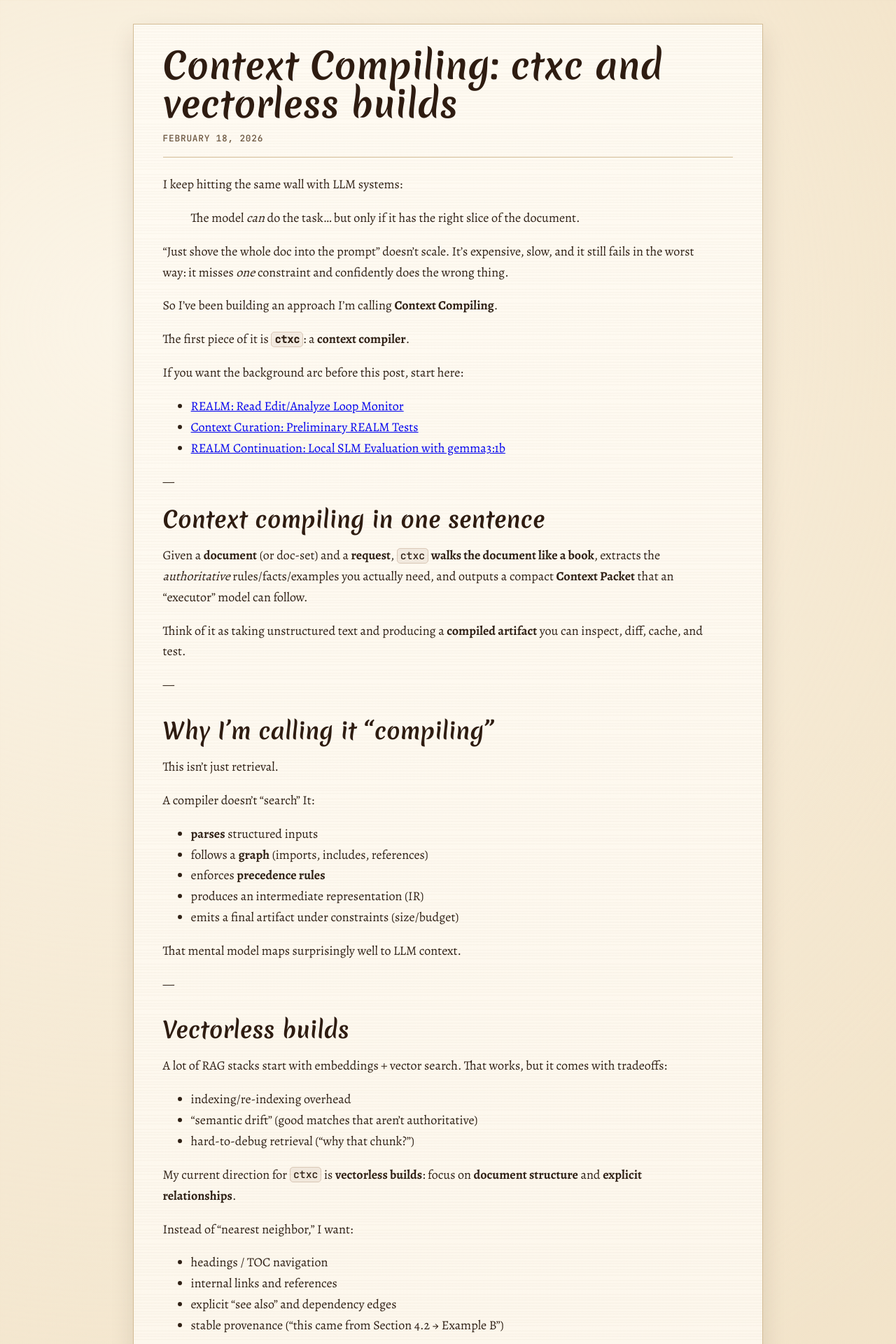
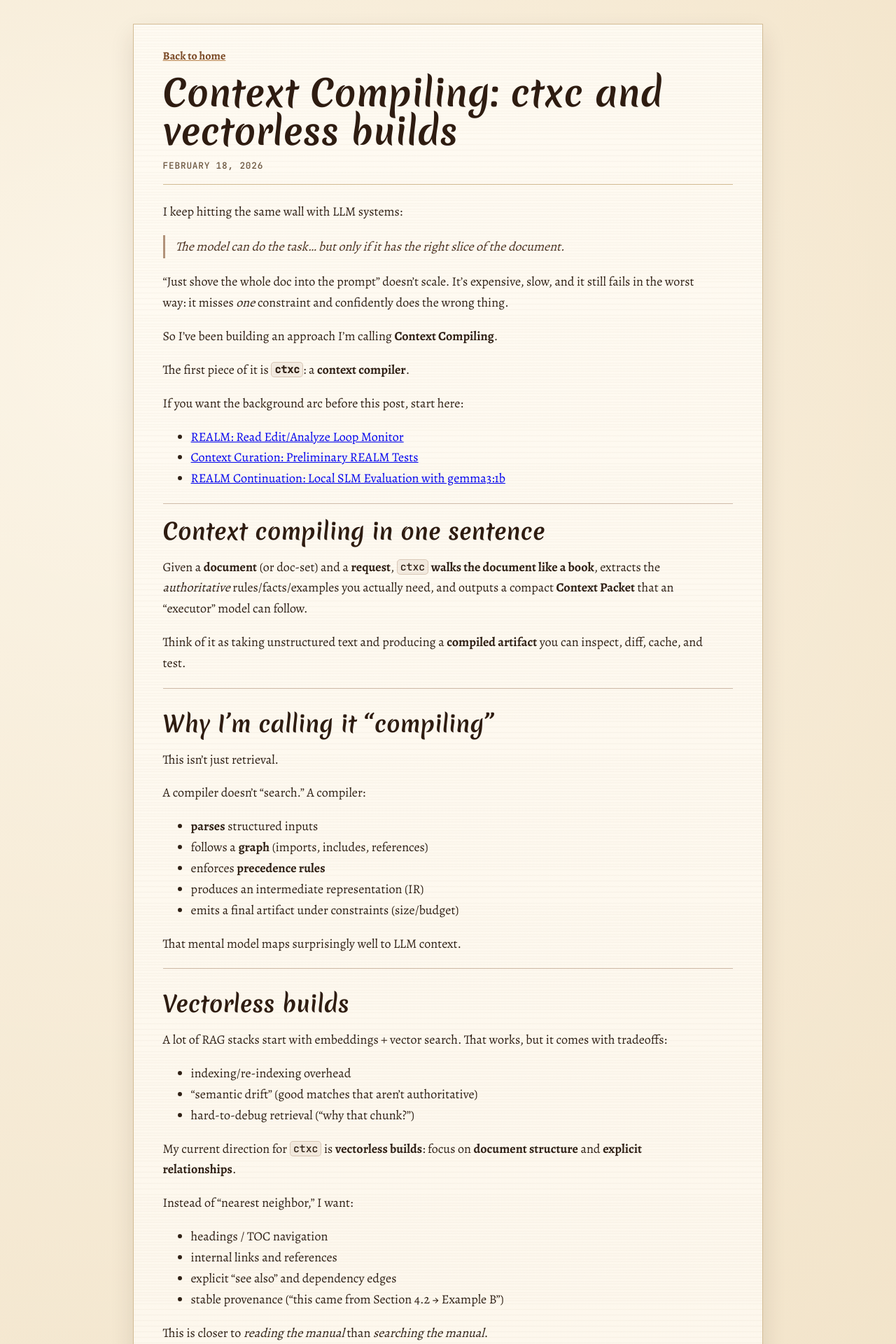
Before and after one commit to tkellehe/tkellehe.github.io, a Jekyll site: the page built from _posts/2026-02-18-context-compiler-initial-design-work.md, in a window 1280 px wide. Shown: the top 1920 px of the page at 70% size. Built offline with Jekyll 4.4.1, drawn with Linux system fonts in a browser that asks for light colours; some of the changed text lies outside the part shown.

Commit message:
feat: better diagram for REALM

```diff
--- a/_layouts/post.html
+++ b/_layouts/post.html
@@ -2,6 +2,7 @@
 layout: default
 ---
 <article class="post-entry">
+  <a class="back-link" href="{{ '/' | relative_url }}">Back to home</a>
   <header class="post-header">
     <h1>{{ page.title }}</h1>
     <p class="post-date">{{ page.date | date: "%B %-d, %Y" }}</p>
--- a/_posts/2026-02-18-context-compiler-initial-design-work.md
+++ b/_posts/2026-02-18-context-compiler-initial-design-work.md
@@ -23,7 +23,7 @@
 - [Context Curation: Preliminary REALM Tests]({% post_url 2026-02-03-context-curation-preliminary-realm-tests %})
 - [REALM Continuation: Local SLM Evaluation with gemma3:1b]({% post_url 2026-02-04-realm-slm-follow-up-gemma3-1b %})
 
-—
+---
 
 ## Context compiling in one sentence
 
@@ -31,13 +31,13 @@
 
 Think of it as taking unstructured text and producing a **compiled artifact** you can inspect, diff, cache, and test.
 
-—
+---
 
 ## Why I’m calling it “compiling”
 
 This isn’t just retrieval.
 
-A compiler doesn’t “search” It:
+A compiler doesn’t “search.” A compiler:
 
 - **parses** structured inputs
 - follows a **graph** (imports, includes, references)
@@ -47,7 +47,7 @@
 
 That mental model maps surprisingly well to LLM context.
 
-—
+---
 
 ## Vectorless builds
 
@@ -72,7 +72,7 @@
 
 For the local-first evidence behind that stance, see [REALM Continuation: Local SLM Evaluation with gemma3:1b]({% post_url 2026-02-04-realm-slm-follow-up-gemma3-1b %}).
 
-—
+---
 
 ## How `ctxc` works (high level)
 
@@ -85,7 +85,7 @@
 
 The output is not “a long paste.” It’s a **Context Packet**.
 
-—
+---
 
 ## The Context Packet (the thing that matters)
 
@@ -106,18 +106,21 @@
 - `trace`: why did we include this item?
 - `diff`: what changed between two compiles?
 - `lint`: did the executor violate a MUST rule?
-- caching: reuse packets, incrementally rebuild when docs change
+- `cache`: reuse packets, incrementally rebuild when docs change
 
-—
+---
 
 ## Where REALM fits
 
 This work is designed around the same loop I’ve been exploring in [REALM: Read Edit/Analyze Loop Monitor]({% post_url 2026-02-01-realm-read-edit-analyze-loop-monitor %}):
 
-- **Read** about what the task needs
-- **Edit/Analyze** the current sections
-- **Loop** and refine the context
-- **Monitor** the context to ensure on track or if needs to exit
+{% include components/figure-card.html src="/assets/images/posts/2026-02-01/realm-diagram.png" alt="REALM loop diagram showing iterative document navigation and context accumulation" width="1536" height="940" caption="A baseline REALM loop: read, edit/analyze, loop, and monitor to emit minimal context." %}
+
+- **(input)**: the task + the document (purple)
+- **Read** about what the task needs (red)
+- **Edit/Analyze** the current sections (orange)
+- **Loop** and refine the context (blue)
+- **Monitor** the context to ensure on track or if needs to exit (green)
 
 `ctxc` is the practical “compiler” implementation of that loop.
 
@@ -126,7 +129,7 @@
 - [Context Curation: Preliminary REALM Tests]({% post_url 2026-02-03-context-curation-preliminary-realm-tests %})
 - [REALM Continuation: Local SLM Evaluation with gemma3:1b]({% post_url 2026-02-04-realm-slm-follow-up-gemma3-1b %})
 
-—
+---
 
 ## Why this is exciting for coding tools
 
@@ -146,7 +149,7 @@
 
 …and then hand a clean packet to the executor.
 
-—
+---
 
 ## Why this is *even more* exciting for writing books
 
@@ -171,7 +174,7 @@
 
 > the compiler carries the structure; the tiny model carries the pen.
 
-—
+---
 
 ## Implementation direction
 
@@ -183,7 +186,7 @@
 
 Local-first matters—especially for authors.
 
-—
+---
 
 ## The end goal
 
@@ -193,7 +196,7 @@
 
 And once the compiler is reliable, the executor can be much smaller too.
 
-—
+---
 
 ## What’s next
 
--- a/assets/css/main.css
+++ b/assets/css/main.css
@@ -372,6 +372,32 @@
   max-width: 82ch;
 }
 
+.post-content blockquote {
+  margin: 1rem 0 1.2rem;
+  padding: 0.1rem 0 0.1rem 0.95rem;
+  border-left: 3px solid rgba(122, 73, 37, 0.58);
+  color: #4a311f;
+  font-style: italic;
+}
+
+.post-content blockquote > :first-child {
+  margin-top: 0;
+}
+
+.post-content blockquote > :last-child {
+  margin-bottom: 0;
+}
+
+.post-content blockquote p {
+  margin: 0.15rem 0;
+}
+
+.post-content hr {
+  border: 0;
+  border-top: 1px solid rgba(122, 73, 37, 0.35);
+  margin: 1.25rem 0;
+}
+
 .post-content code,
 .post-content pre {
   font-family: "JetBrains Mono", "Courier New", monospace;
@@ -728,6 +754,10 @@
     font-size: 1.05rem;
   }
 
+  .post-content blockquote {
+    padding-left: 0.8rem;
+  }
+
   .site-footer {
     font-size: 0.74rem;
   }
```
Also changed, not shown: _posts/2026-02-01-realm-read-edit-analyze-loop-monitor.md (+2 -2 lines), README.md, assets/images/posts/2026-02-01/realm-diagram.png (added).
